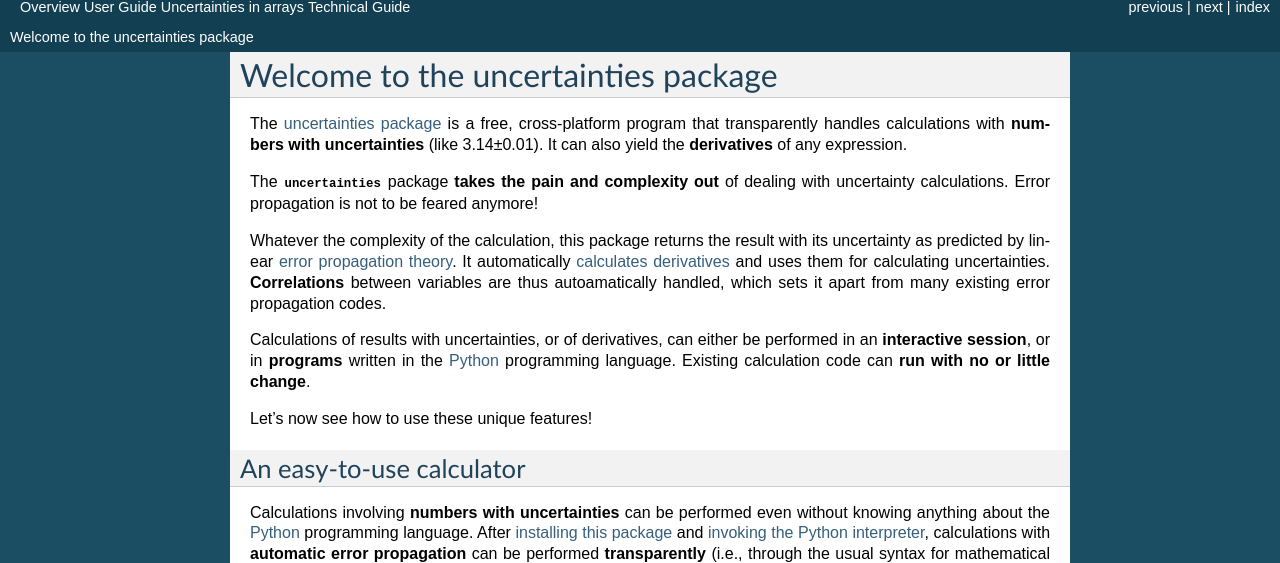
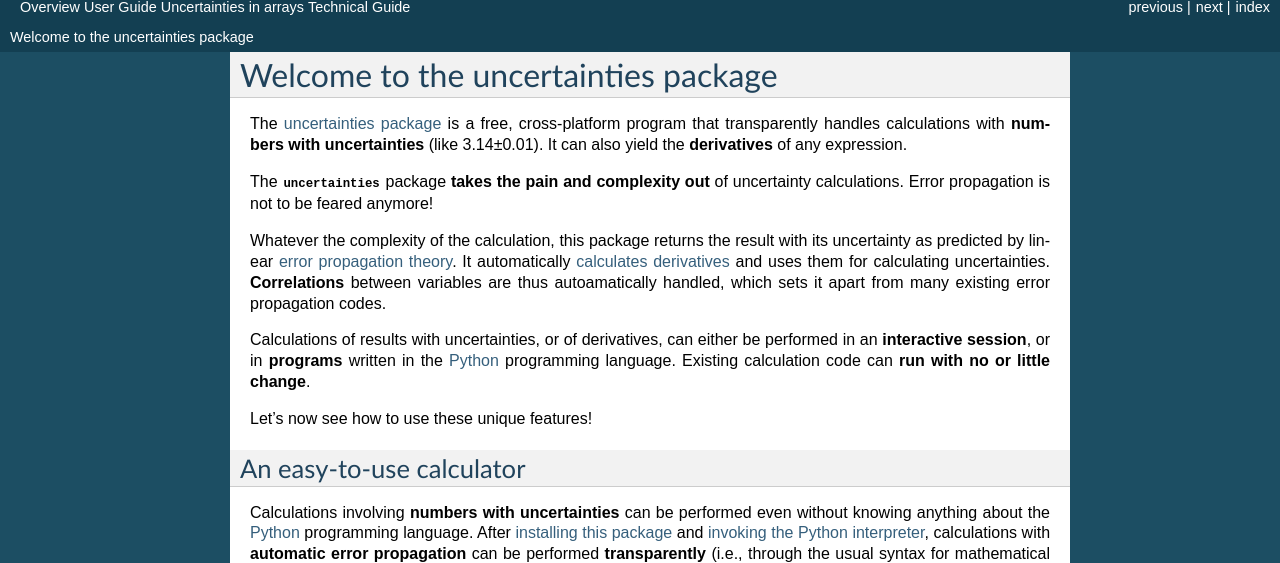
Before and after one commit to lmfit/uncertainties, a Sphinx documentation site: the page built from doc/index.rst, in a window 1280 px wide and 900 px high, cut to the strip 337-900 px from the top of the window. Built offline with Sphinx 7.4.7, drawn with Linux system fonts in a browser that asks for light colours; the version number is read from the project's files by our own code.

Commit message:
Better intro pitch.

```diff
--- a/doc/index.rst
+++ b/doc/index.rst
@@ -8,8 +8,8 @@
 expression.
 
 The :mod:`uncertainties` package **takes the pain and complexity out**
-of dealing with uncertainty calculations. Error propagation is not to be
-feared anymore!
+of uncertainty calculations. Error propagation is not to be feared
+anymore!
 
 Whatever the complexity of the calculation, this package returns the
 result with its uncertainty as predicted by linear `error propagation
--- a/setup.py
+++ b/setup.py
@@ -73,6 +73,9 @@
 +/- 0.2 to be performed transparently.  Much more complex mathematical
 expressions involving numbers with uncertainties can also be evaluated
 directly.
+
+The :mod:`uncertainties` package **takes the pain and complexity out**
+of uncertainty calculations.
 
 **Detailed information** about this package can be found on its `main
 website`_.
```
